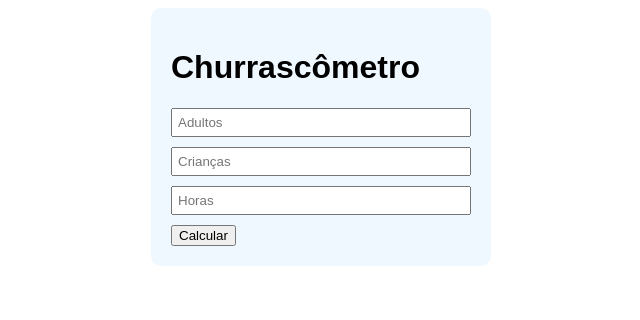
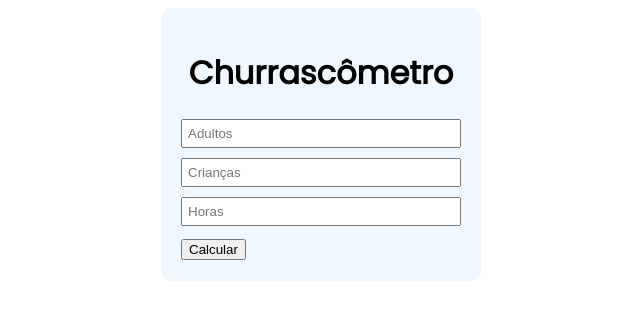
Before and after one commit to Symonnv/Churrascometro, a plain HTML site: page index.html in a window 1280 px wide. Shown: the whole page, without its empty margins (319-959 px from the left). Drawn offline with Linux system fonts and the light colour scheme.

Commit message:
adicionando mais imagens

```diff
--- a/index.html
+++ b/index.html
@@ -5,7 +5,10 @@
     <meta http-equiv="X-UA-Compatible" content="IE=edge" />
     <meta name="viewport" content="width=device-width, initial-scale=1.0" />
     <link rel="stylesheet" href="style.css" />
-    <link rel="shortcut icon" href="icon_page.ico.jpg" type="image/x-icon">
+    <link rel="shortcut icon" href="icon_page.ico.jpg" type="image/x-icon" />
+    <link rel="preconnect" href="https://fonts.googleapis.com" />
+    <link rel="preconnect" href="https://fonts.gstatic.com" crossorigin />
+    <link href="https://fonts.googleapis.com/css2?family=Poppins&display=swap" rel="stylesheet" />
     <title>Churrascômetro</title>
   </head>
   <body>
--- a/style.css
+++ b/style.css
@@ -1,10 +1,15 @@
+
 .conteudo {
-  font-family: Arial, Helvetica, sans-serif;
-  max-width: 300px;
+  font-family: 'Poppins', sans-serif;
+  max-width: 280px;
   margin: auto;
   background-color: aliceblue;
   padding: 20px;
   border-radius: 10px;
+}
+
+h1{
+  text-align: center;
 }
 
 input {
```
Also changed, not shown: image/agua.png (added), image/carne.png (added), image/cerveja.png (added).
